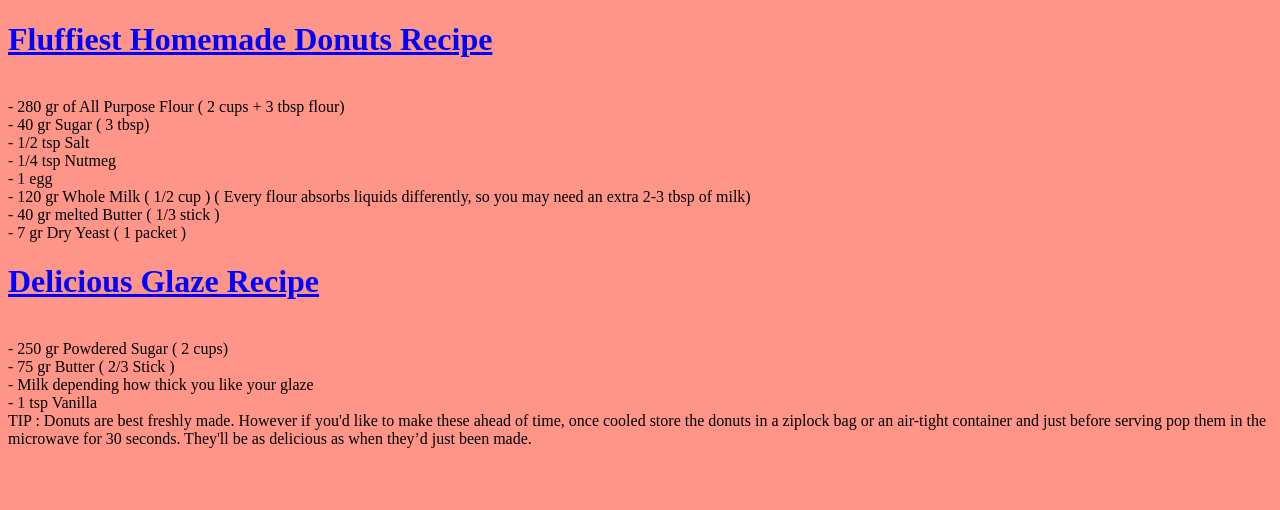
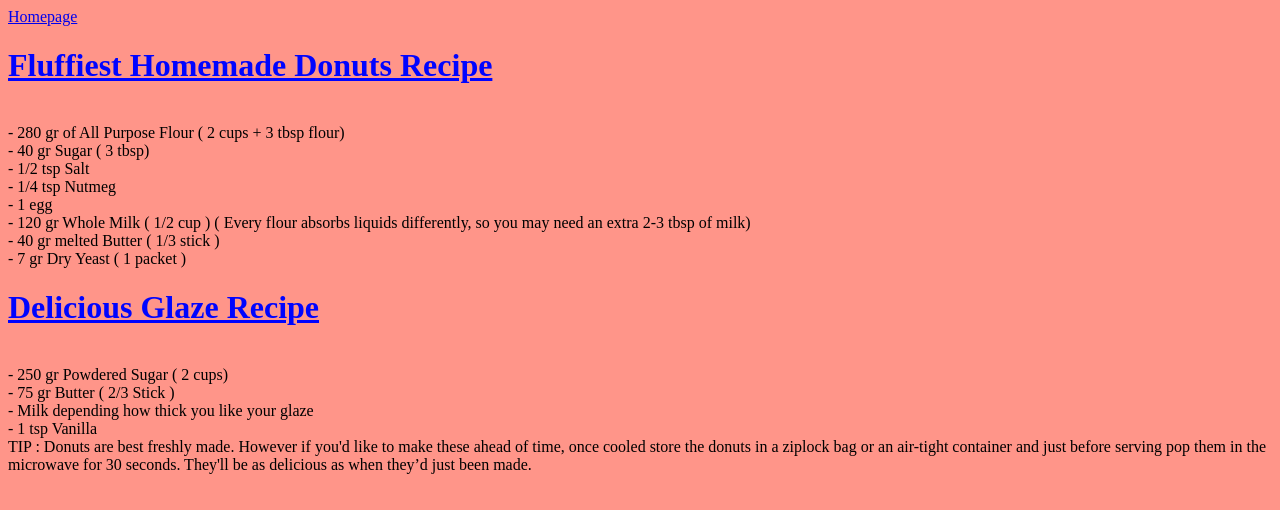
Before and after one commit to oliviaajero/oliviaajero.github.io, a plain HTML site: page recipes.html in a window 1280 px wide. Drawn offline with Linux system fonts and the light colour scheme.

Commit message:
Update recipes.html

```diff
--- a/recipes.html
+++ b/recipes.html
@@ -1,6 +1,7 @@
 <!DOCTYPE html>
 <html>
 	<head>
+		<a href="https://oliviaajero.github.io">Homepage</a>
 		<title>My Favortie Recipes!</title>
     <h1 style="color:#0004FF;"><u>Fluffiest Homemade Donuts Recipe</u></h1>
 	</head>
```
